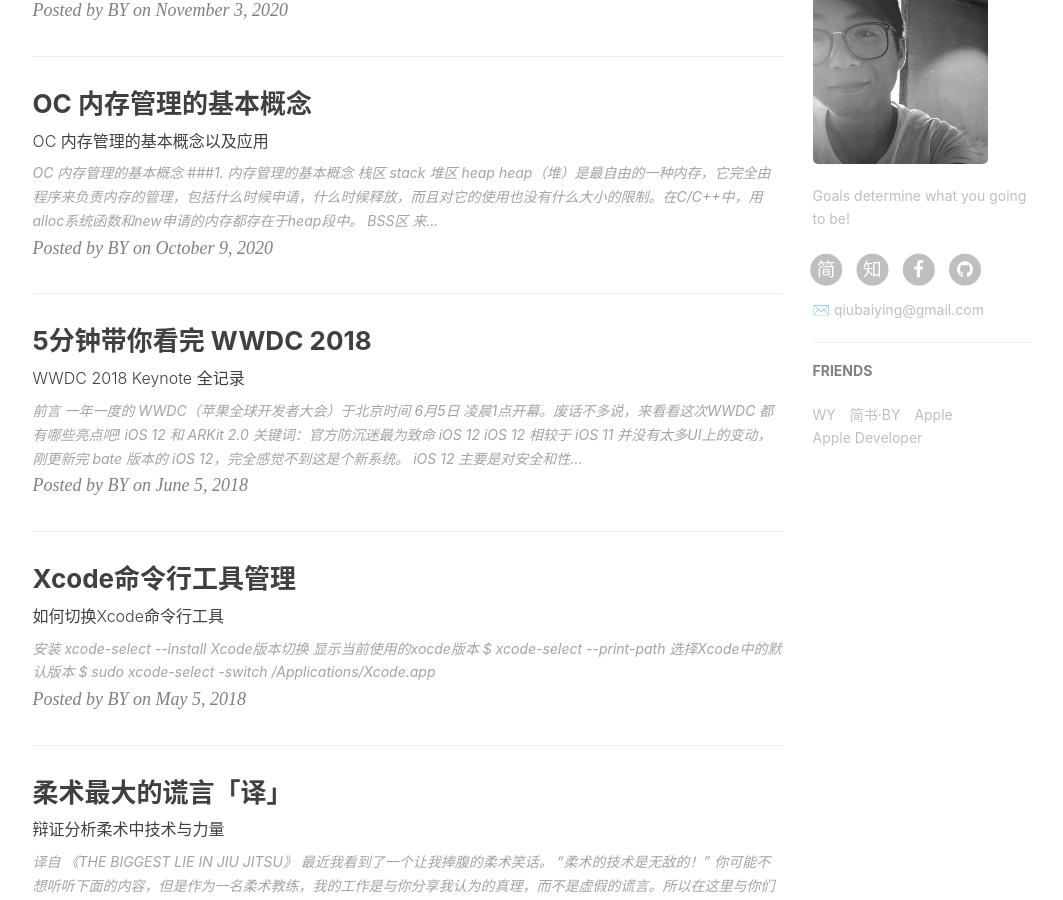
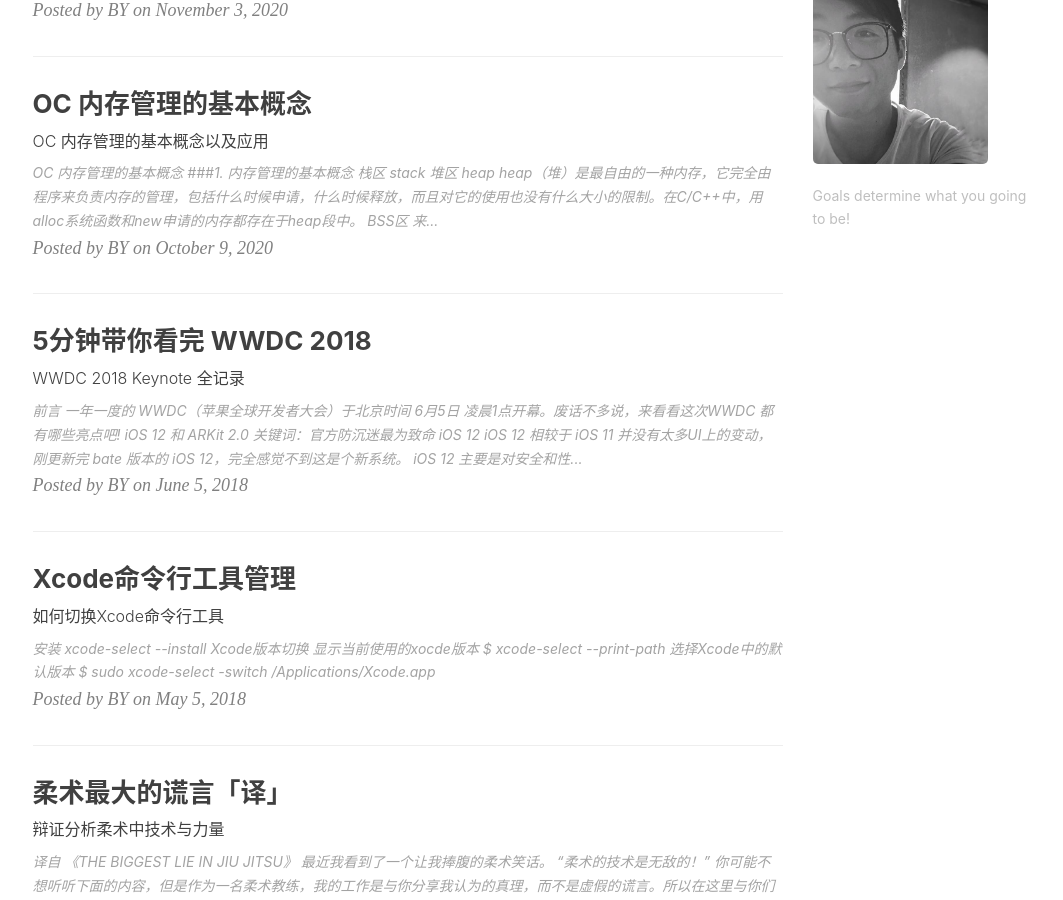
Before and after one commit to seensec/seensec.github.io, a Jekyll site: the page built from index.html, in a window 1280 px wide and 900 px high, scrolled down 880 px. Shown: the whole window, without its empty margins (135-1198 px from the left). Built offline with Jekyll 4.4.1, drawn with Linux system fonts in a browser that asks for light colours; nearby versions of some CDN libraries; the list of posts is cut into pages by our own code; comment, search, counter and statistics services are not loaded.

Commit message:
Update _config.yml

```diff
--- a/_config.yml
+++ b/_config.yml
@@ -1,29 +1,17 @@
 # Site settings
 title: BY Blog
-SEOTitle: 柏荧的博客 | BY Blog
+SEOTitle: 安全技术交流 | BY Blog
 header-img: img/post-bg-desk.jpg
-email: qiubaiying@gmail.com
-description: "Every failure is leading towards success."
-keyword: "BY, BY Blog, 柏荧的博客, qiubaiying, 邱柏荧, iOS, Apple, iPhone"
-url: "http://qiubaiying.github.io"          # your host, for absolute URL
+description: "work hard."
+keyword: "seensec, iOS, Apple, Data, Pentest"
+url: "http://seensec.github.io"          # your host, for absolute URL
 baseurl: ""      # for example, '/blog' if your blog hosted on 'host/blog'
-github_repo: "https://github.com/qiubaiying/qiubaiying.github.io.git" # you code repository
 
 # Sidebar settings
 sidebar: true                           # whether or not using Sidebar.
 sidebar-about-description: "Goals determine what you going to be!"
 sidebar-avatar: /img/about-BY-gentle.jpg      # use absolute URL, seeing it's used in both `/` and `/about/`
 
-
-
-# SNS settings
-RSS: false
-# weibo_username:     qiubaiying
-zhihu_username:     qiubaiying
-github_username:    qiubaiying
-facebook_username:  baiying.qiu.7
-jianshu_username:   e71990ada2fd
-#twitter_username:   qiubaiying
 
 
 
@@ -78,8 +66,7 @@
 
 # Google Analytics
 ga_track_id: 'UA-90855596-1'            # Format: UA-xxxxxx-xx
-ga_domain: qiubaiying.top               # 默认的是 auto, 这里我是自定义了的域名，你如果没有自己的域名，需要改成auto
-
+ga_domain: auto
 
 
 
@@ -93,22 +80,3 @@
 # Progressive Web Apps
 chrome-tab-theme-color: "#000000"
 service-worker: true
-
-
-
-# Friends
-friends: [
-    {
-        title: "WY",
-        href: "http://zhengwuyang.com"
-    },{
-        title: "简书·BY",
-        href: "http://www.jianshu.com/u/e71990ada2fd"
-    },{
-        title: "Apple",
-        href: "https://apple.com"
-    },{
-        title: "Apple Developer",
-        href: "https://developer.apple.com/"
-    }
-]
```
